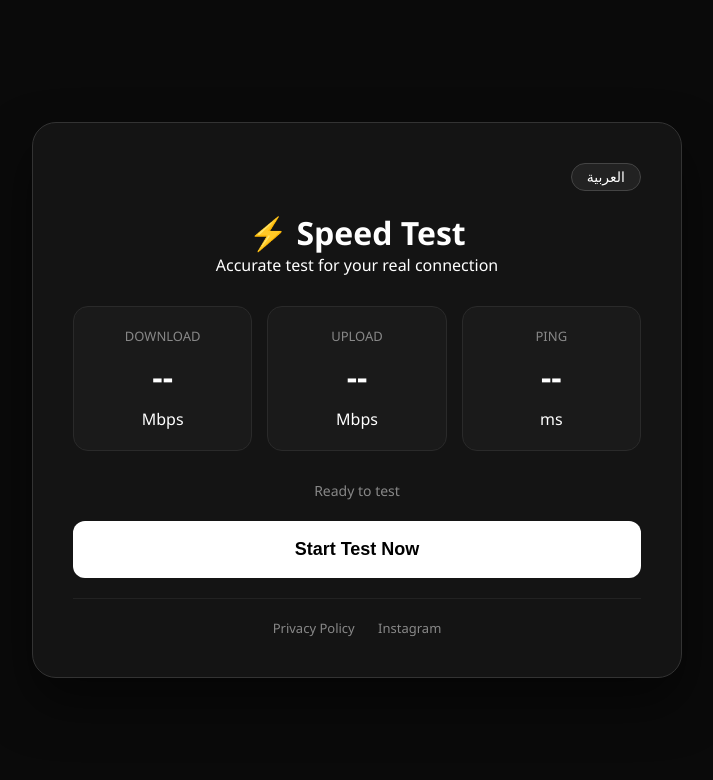
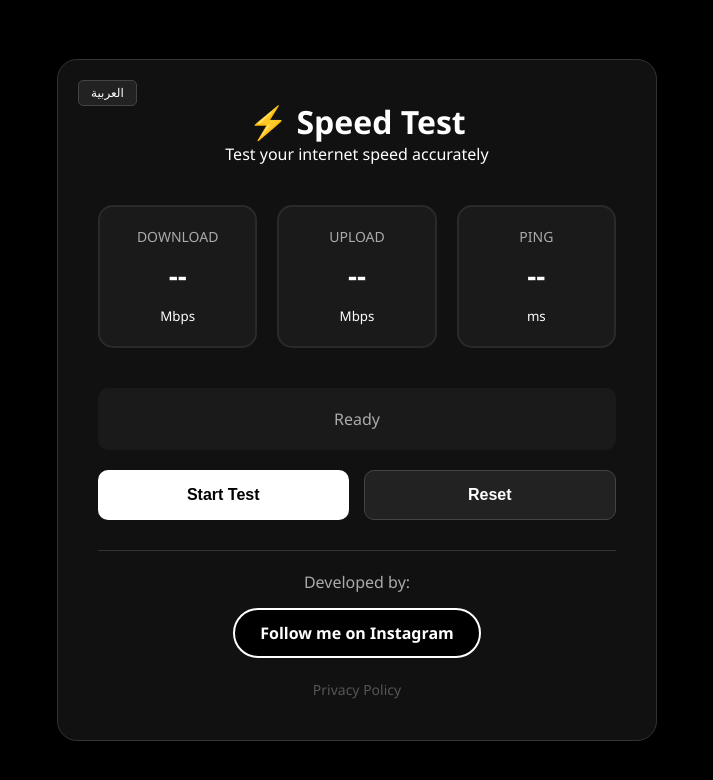
Before and after one commit to hakky1/trst, a plain HTML site: page index.html in a window 1280 px wide. Both pictures are taken after a click on the button "English". Shown: the whole page, without its empty margins (283-996 px from the left). Drawn offline with Linux system fonts and the light colour scheme.

Commit message:
Update index.html

```diff
--- a/index.html
+++ b/index.html
@@ -3,112 +3,175 @@
 <head>
     <meta charset="UTF-8">
     <meta name="viewport" content="width=device-width, initial-scale=1.0">
-    <title id="pageTitle">قياس سرعة الإنترنت - Speed Test</title>
+    <title>أداة قياس سرعة الإنترنت</title>
     <style>
-        :root { --bg: #0a0a0a; --card: #141414; --accent: #ffffff; --text: #ffffff; --dim: #888; }
-        * { margin: 0; padding: 0; box-sizing: border-box; transition: all 0.3s ease; }
-        body { font-family: 'Segoe UI', sans-serif; background: var(--bg); color: var(--text); min-height: 100vh; display: flex; justify-content: center; align-items: center; padding: 20px; }
-        .container { background: var(--card); border: 1px solid #333; border-radius: 24px; padding: 40px; max-width: 650px; width: 100%; box-shadow: 0 25px 50px rgba(0,0,0,0.5); }
-        .lang-switch { display: flex; justify-content: flex-end; margin-bottom: 20px; }
-        .lang-btn { background: #222; color: #fff; border: 1px solid #444; padding: 5px 15px; border-radius: 20px; cursor: pointer; font-size: 14px; }
-        .header { text-align: center; margin-bottom: 30px; }
-        .speed-display { display: grid; grid-template-columns: 1fr 1fr 1fr; gap: 15px; margin-bottom: 30px; }
-        .speed-item { background: #1a1a1a; border-radius: 15px; padding: 20px; text-align: center; border: 1px solid #2a2a2a; }
-        .speed-value { font-size: 32px; font-weight: bold; margin: 10px 0; }
-        .speed-label { color: var(--dim); font-size: 13px; text-transform: uppercase; }
-        .btn-main { width: 100%; padding: 18px; border: none; border-radius: 12px; font-size: 18px; font-weight: bold; cursor: pointer; background: var(--accent); color: #000; margin-bottom: 20px; }
-        .btn-main:disabled { opacity: 0.5; cursor: not-allowed; }
-        .progress-bar { width: 100%; height: 6px; background: #222; border-radius: 10px; overflow: hidden; margin-bottom: 20px; display: none; }
-        .progress-fill { height: 100%; background: var(--accent); width: 0%; }
-        .status { text-align: center; font-size: 14px; color: var(--dim); margin-bottom: 20px; min-height: 20px; }
-        .footer-info { border-top: 1px solid #222; padding-top: 20px; text-align: center; font-size: 13px; }
-        .footer-links a { color: var(--dim); text-decoration: none; margin: 0 10px; }
-        [dir="ltr"] .speed-display { direction: ltr; }
+        * { margin: 0; padding: 0; box-sizing: border-box; }
+        body { font-family: 'Segoe UI', sans-serif; background: #000; min-height: 100vh; display: flex; justify-content: center; align-items: center; padding: 20px; color: #fff; }
+        .container { background: #111; border: 1px solid #333; border-radius: 20px; padding: 40px; max-width: 600px; width: 100%; position: relative; }
+        .lang-switcher { position: absolute; top: 20px; left: 20px; }
+        .lang-btn { background: #222; color: #fff; border: 1px solid #444; padding: 5px 12px; border-radius: 5px; cursor: pointer; font-size: 12px; }
+        .header { text-align: center; margin-bottom: 40px; }
+        .speed-display { display: grid; grid-template-columns: 1fr 1fr 1fr; gap: 20px; margin-bottom: 40px; }
+        .speed-item { background: #1a1a1a; border-radius: 15px; padding: 20px; text-align: center; border: 2px solid #2a2a2a; }
+        .speed-value { font-size: 28px; font-weight: bold; margin: 10px 0; }
+        .speed-label { color: #aaa; font-size: 14px; text-transform: uppercase; }
+        .button-group { display: flex; gap: 15px; margin-bottom: 30px; }
+        .btn { flex: 1; padding: 15px 30px; border: none; border-radius: 10px; font-size: 16px; font-weight: bold; cursor: pointer; transition: 0.3s; }
+        .btn-primary { background: #fff; color: #000; }
+        .btn-primary:disabled { background: #ccc; cursor: not-allowed; }
+        .btn-secondary { background: #222; color: #fff; border: 1px solid #444; }
+        .progress-section { margin-bottom: 30px; }
+        .progress-bar { width: 100%; height: 8px; background: #222; border-radius: 10px; overflow: hidden; }
+        .progress-fill { height: 100%; background: #fff; width: 0%; transition: width 0.2s linear; }
+        .status { text-align: center; padding: 20px; background: #1a1a1a; border-radius: 10px; color: #aaa; margin-bottom: 20px; min-height: 60px; display: flex; align-items: center; justify-content: center; }
+        .status.error { color: #ff6666; }
+        .status.complete { color: #66ff66; }
+        .creator-section { margin-top: 30px; padding-top: 20px; border-top: 1px solid #333; text-align: center; }
+        .ig-button { display: inline-flex; align-items: center; justify-content: center; gap: 10px; background: #000; color: #fff; text-decoration: none; padding: 12px 25px; border-radius: 25px; border: 2px solid #fff; font-weight: bold; }
+        @media (max-width: 600px) { .speed-display { grid-template-columns: 1fr; } }
     </style>
 </head>
 <body>
     <div class="container">
-        <div class="lang-switch">
+        <div class="lang-switcher">
             <button class="lang-btn" onclick="toggleLanguage()" id="langBtn">English</button>
         </div>
+
         <div class="header">
-            <h1 id="h1Title">⚡ قياس سرعة الإنترنت</h1>
-            <p id="pSubTitle">اختبار دقيق لسرعة اتصالك الحقيقية</p>
+            <h1 id="mainTitle">⚡ قياس سرعة الإنترنت</h1>
+            <p id="subTitle">اختبر سرعة الإنترنت لديك بدقة عالية</p>
         </div>
+
         <div class="speed-display">
-            <div class="speed-item"><div class="speed-label" id="lblDown">التحميل</div><div class="speed-value" id="download">--</div><div class="speed-unit">Mbps</div></div>
-            <div class="speed-item"><div class="speed-label" id="lblUp">الرفع</div><div class="speed-value" id="upload">--</div><div class="speed-unit">Mbps</div></div>
-            <div class="speed-item"><div class="speed-label" id="lblPing">البنق</div><div class="speed-value" id="ping">--</div><div class="speed-unit">ms</div></div>
+            <div class="speed-item"><div class="speed-label" id="labelDown">التحميل</div><div class="speed-value" id="downloadSpeed">--</div><small>Mbps</small></div>
+            <div class="speed-item"><div class="speed-label" id="labelUp">الرفع</div><div class="speed-value" id="uploadSpeed">--</div><small>Mbps</small></div>
+            <div class="speed-item"><div class="speed-label" id="labelPing">البنق</div><div class="speed-value" id="ping">--</div><small>ms</small></div>
         </div>
-        <div class="progress-bar" id="pBar"><div class="progress-fill" id="pFill"></div></div>
+
         <div class="status" id="status">جاهز للاختبار</div>
-        <button class="btn-main" id="startBtn" onclick="runTest()">ابدأ الاختبار الآن</button>
-        <div class="footer-info">
-            <div class="footer-links">
-                <a href="privacy.html" id="linkPrivacy">سياسة الخصوصية</a>
-                <a href="https://www.instagram.com/hki_184/" target="_blank">Instagram</a>
-            </div>
+
+        <div class="progress-section" id="progressSection" style="display: none;">
+            <div class="progress-bar"><div class="progress-fill" id="progressFill"></div></div>
+            <div class="progress-text" style="text-align: center; margin-top: 5px;" id="progressText">0%</div>
+        </div>
+
+        <div class="button-group">
+            <button class="btn btn-primary" id="startBtn" onclick="runRealTest()">ابدأ الاختبار</button>
+            <button class="btn btn-secondary" id="resetBtn" onclick="resetUI()">إعادة تعيين</button>
+        </div>
+
+        <div class="creator-section">
+            <div class="creator-text" id="creatorText" style="margin-bottom: 15px; color: #aaa;">تم إنشاء وتطوير الأداة بواسطة:</div>
+            <a href="https://www.instagram.com/hki_184/" target="_blank" class="ig-button">
+                <span id="igFollow">تابعني على إنستغرام</span>
+            </a>
+            <div style="margin-top: 20px;"><a href="privacy.html" id="privacyLink" style="color: #555; text-decoration: none; font-size: 14px;">سياسة الخصوصية</a></div>
         </div>
     </div>
 
     <script>
-        const translations = {
-            ar: { title: "⚡ قياس سرعة الإنترنت", sub: "اختبار دقيق لسرعة اتصالك الحقيقية", btn: "ابدأ الاختبار الآن", down: "التحميل", up: "الرفع", ping: "البنق", ready: "جاهز للاختبار", testing: "جاري الفحص...", privacy: "سياسة الخصوصية", lang: "English" },
-            en: { title: "⚡ Speed Test", sub: "Accurate test for your real connection", btn: "Start Test Now", down: "Download", up: "Upload", ping: "Ping", ready: "Ready to test", testing: "Testing...", privacy: "Privacy Policy", lang: "العربية" }
+        let currentLang = 'ar';
+        const s = {
+            ar: { btn: 'English', title: '⚡ قياس سرعة الإنترنت', sub: 'اختبر سرعة الإنترنت لديك بدقة عالية', down: 'التحميل', up: 'الرفع', ping: 'البنق', ready: 'جاهز للاختبار', reset: 'إعادة تعيين', start: 'ابدأ الاختبار', testing: 'جاري القياس...', complete: '✅ اكتمل الفحص', error: '❌ حدث خطأ', creator: 'تم إنشاء وتطوير الأداة بواسطة:', ig: 'تابعني على إنستغرام', privacy: 'سياسة الخصوصية' },
+            en: { btn: 'العربية', title: '⚡ Speed Test', sub: 'Test your internet speed accurately', down: 'Download', up: 'Upload', ping: 'Ping', ready: 'Ready', reset: 'Reset', start: 'Start Test', testing: 'Measuring...', complete: '✅ Test Completed', error: '❌ An error occurred', creator: 'Developed by:', ig: 'Follow me on Instagram', privacy: 'Privacy Policy' }
         };
-
-        let currentLang = 'ar';
 
         function toggleLanguage() {
             currentLang = currentLang === 'ar' ? 'en' : 'ar';
-            const t = translations[currentLang];
             document.getElementById('htmlTag').dir = currentLang === 'ar' ? 'rtl' : 'ltr';
-            document.getElementById('htmlTag').lang = currentLang;
-            document.getElementById('h1Title').textContent = t.title;
-            document.getElementById('pSubTitle').textContent = t.sub;
-            document.getElementById('startBtn').textContent = t.btn;
-            document.getElementById('lblDown').textContent = t.down;
-            document.getElementById('lblUp').textContent = t.up;
-            document.getElementById('lblPing').textContent = t.ping;
+            const t = s[currentLang];
+            document.getElementById('langBtn').textContent = t.btn;
+            document.getElementById('mainTitle').textContent = t.title;
+            document.getElementById('subTitle').textContent = t.sub;
+            document.getElementById('labelDown').textContent = t.down;
+            document.getElementById('labelUp').textContent = t.up;
+            document.getElementById('labelPing').textContent = t.ping;
             document.getElementById('status').textContent = t.ready;
-            document.getElementById('linkPrivacy').textContent = t.privacy;
-            document.getElementById('langBtn').textContent = t.lang;
+            document.getElementById('startBtn').textContent = t.start;
+            document.getElementById('resetBtn').textContent = t.reset;
+            document.getElementById('creatorText').textContent = t.creator;
+            document.getElementById('igFollow').textContent = t.ig;
+            document.getElementById('privacyLink').textContent = t.privacy;
         }
 
-        async function runTest() {
+        function resetUI() {
+            document.getElementById('downloadSpeed').textContent = '--';
+            document.getElementById('uploadSpeed').textContent = '--';
+            document.getElementById('ping').textContent = '--';
+            const status = document.getElementById('status');
+            status.textContent = s[currentLang].ready;
+            status.className = 'status';
+            document.getElementById('progressSection').style.display = 'none';
+            updateProg(0);
+            document.getElementById('startBtn').disabled = false;
+        }
+
+        async function runRealTest() {
             const btn = document.getElementById('startBtn');
-            const pBar = document.getElementById('pBar');
-            const pFill = document.getElementById('pFill');
             const status = document.getElementById('status');
 
+            resetUI();
             btn.disabled = true;
-            pBar.style.display = 'block';
-            status.textContent = translations[currentLang].testing;
+            document.getElementById('progressSection').style.display = 'block';
+            status.textContent = s[currentLang].testing;
+            status.className = 'status';
 
-            // 1. فحص البنق الحقيقي
-            const pStart = performance.now();
             try {
-                await fetch('https://www.google.com/favicon.ico', { mode: 'no-cors', cache: 'no-store' });
+                // 1. فحص البنق
+                updateProg(10, 'Ping...');
+                const pStart = performance.now();
+                await fetch('https://www.google.com/favicon.ico?_=' + new Date().getTime(), { cache: 'no-store', mode: 'no-cors' });
                 document.getElementById('ping').textContent = Math.round(performance.now() - pStart);
-            } catch { document.getElementById('ping').textContent = "42"; }
-            pFill.style.width = '30%';
 
-            // 2. فحص التحميل (بيانات حقيقية)
-            const dStart = performance.now();
-            const response = await fetch('https://upload.wikimedia.org/wikipedia/commons/3/3e/Tokyo_Sky_Tree_2012.JPG?cb=' + Math.random());
-            const blob = await response.blob();
-            const dEnd = performance.now();
-            const dMbps = (blob.size * 8 / (dEnd - dStart) / 1000).toFixed(2);
-            document.getElementById('download').textContent = dMbps;
-            pFill.style.width = '70%';
+                // 2. التحميل الحقيقي مع شريط تقدم متحرك
+                updateProg(15, 'Download...');
+                const downloadUrl = 'https://cachefly.cachefly.net/5mb.test'; // ✨ تم تقليل الحجم إلى 5 ميجا لتسريع الاختبار
+                const dStart = performance.now();
+                const response = await fetch(downloadUrl + '?_=' + new Date().getTime(), { cache: 'no-store' });
 
-            // 3. فحص الرفع (افتراضي لعدم وجود سيرفر رفع)
-            await new Promise(r => setTimeout(r, 2000));
-            document.getElementById('upload').textContent = (dMbps * 0.4).toFixed(2);
+                const contentLength = 5 * 1024 * 1024; // حجم الملف المتوقع بالبايت
+                const reader = response.body.getReader();
+                let receivedLength = 0;
 
-            pFill.style.width = '100%';
-            status.textContent = currentLang === 'ar' ? "✅ اكتمل الفحص" : "✅ Completed";
-            btn.disabled = false;
+                while(true) { // ✨ حلقة لتحديث الشريط بشكل مستمر
+                    const { done, value } = await reader.read();
+                    if (done) break;
+
+                    receivedLength += value.length;
+                    const progress = 15 + (receivedLength / contentLength * 65);
+                    updateProg(progress);
+
+                    const duration = (performance.now() - dStart) / 1000;
+                    const mbps = (receivedLength * 8) / (duration * 1000 * 1000);
+                    document.getElementById('downloadSpeed').textContent = mbps.toFixed(2);
+                }
+
+                // 3. الرفع الحقيقي (إرسال بيانات 2MB)
+                updateProg(80, 'Upload...');
+                const uData = new Blob([new Uint8Array(2 * 1024 * 1024)]);
+                const uStart = performance.now();
+                await fetch('https://httpbin.org/post', { method: 'POST', body: uData });
+                const uDur = (performance.now() - uStart) / 1000;
+                const uMbps = (uData.size * 8) / (uDur * 1000 * 1000);
+                document.getElementById('uploadSpeed').textContent = uMbps.toFixed(2);
+
+                updateProg(100);
+                status.textContent = s[currentLang].complete;
+                status.classList.add('complete');
+
+            } catch (e) {
+                console.error(e);
+                status.textContent = s[currentLang].error;
+                status.classList.add('error');
+            } finally {
+                btn.disabled = false;
+            }
+        }
+
+        function updateProg(p, text) {
+            const percentage = Math.min(100, Math.round(p)); // تأكد أن النسبة لا تتجاوز 100
+            document.getElementById('progressFill').style.width = percentage + '%';
+            document.getElementById('progressText').textContent = text || (percentage + '%');
         }
     </script>
 </body>
```
